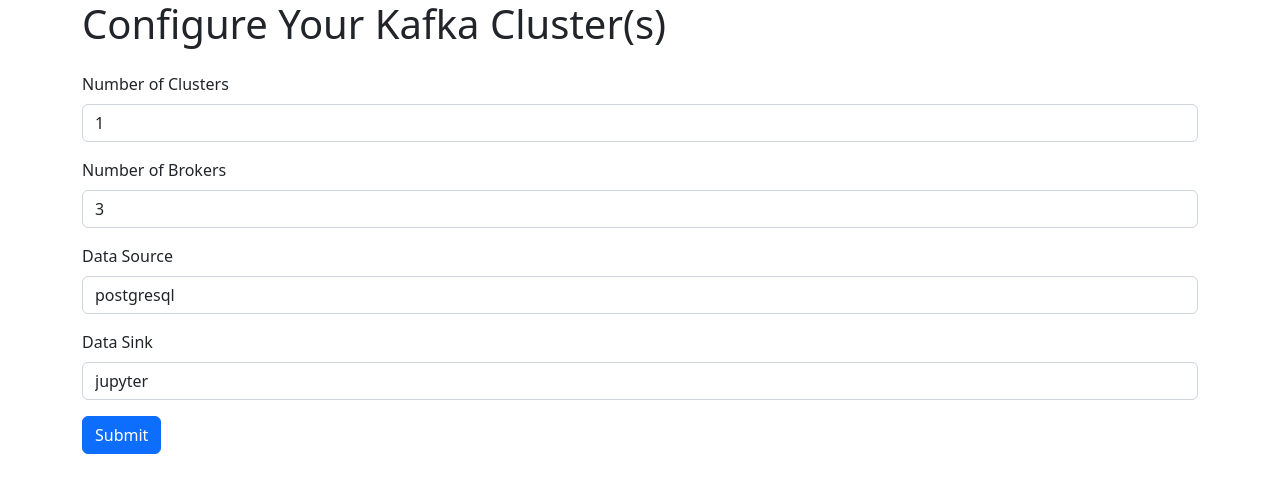
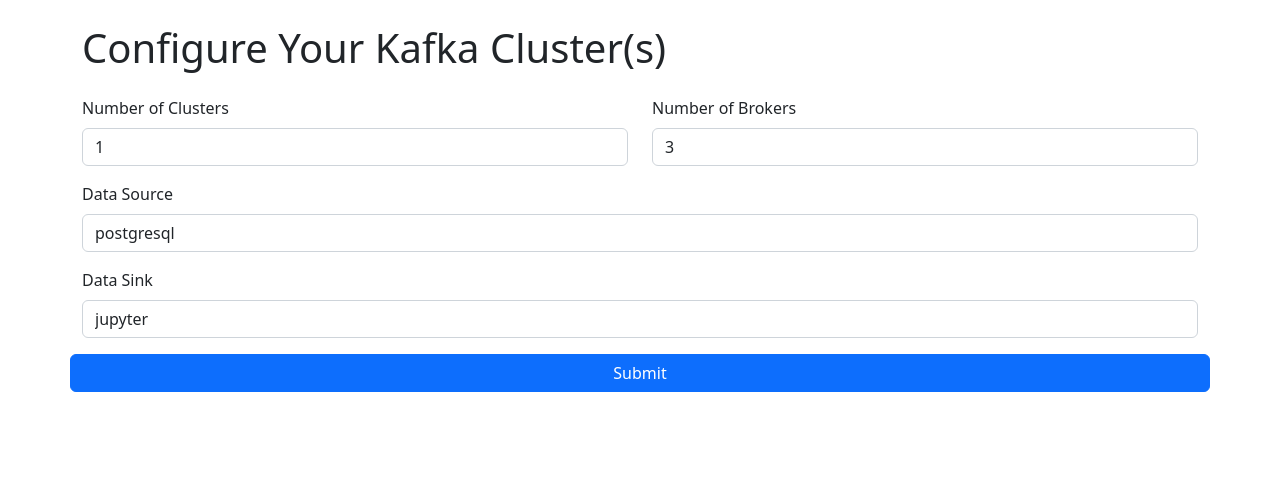
Before and after one commit to oslabs-beta/xkite, a Next.js app: page /setup in a window 1280 px wide. Shown: the top 492 px of the page. Built offline with nearby package versions, Linux system fonts and the light colour scheme.

Commit message:
Margin changes

```diff
--- a/src/pages/setup/ConfigurationForm.tsx
+++ b/src/pages/setup/ConfigurationForm.tsx
@@ -43,8 +43,8 @@
   }
 
   return (
-    <Form onSubmit={handleSubmit} className='my-4'>
-      <Form.Group className='mb-3' controlId='numberOfClusters'>
+    <Form onSubmit={handleSubmit} className='row'>
+      <Form.Group className='mb-3 col-6' controlId='numberOfClusters'>
         <Form.Label>Number of Clusters</Form.Label>
         <Form.Control
           type='number'
@@ -56,7 +56,7 @@
           value={kiteConfigurationRequest.numberOfClusters.toString()}
         />
       </Form.Group>
-      <Form.Group className='mb-3' controlId='numberOfBrokers'>
+      <Form.Group className='mb-3 col-6' controlId='numberOfBrokers'>
         <Form.Label>Number of Brokers</Form.Label>
         <Form.Control
           type='number'
--- a/src/pages/setup/index.tsx
+++ b/src/pages/setup/index.tsx
@@ -5,7 +5,7 @@
   return (
     <>
       <Container>
-        <h1 className={'mb-3'}>Configure Your Kafka Cluster(s)</h1>
+        <h1 className={'my-4'}>Configure Your Kafka Cluster(s)</h1>
         <ConfigurationForm />
       </Container>
     </>
```
